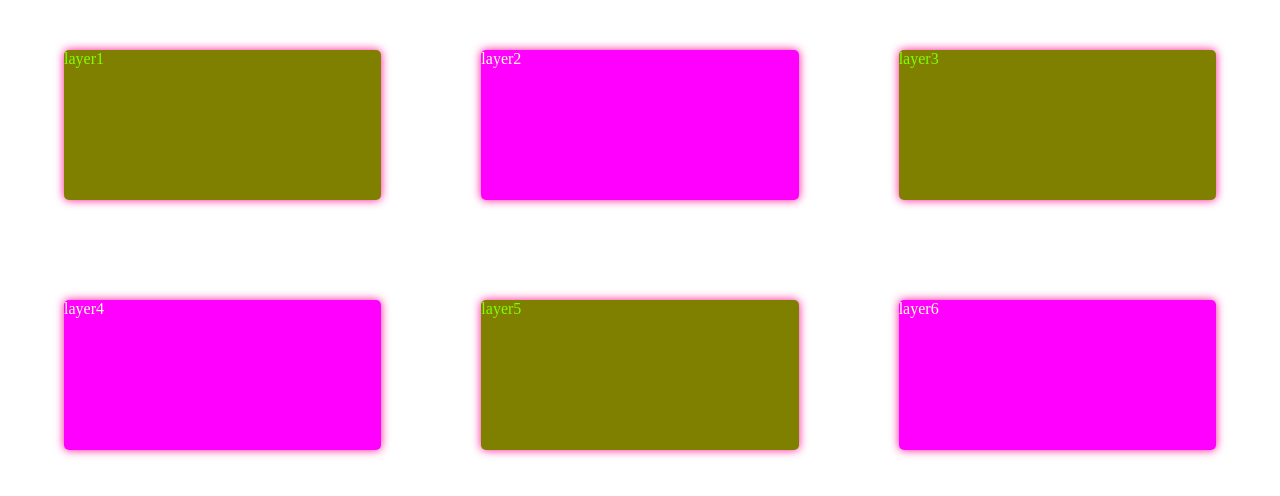
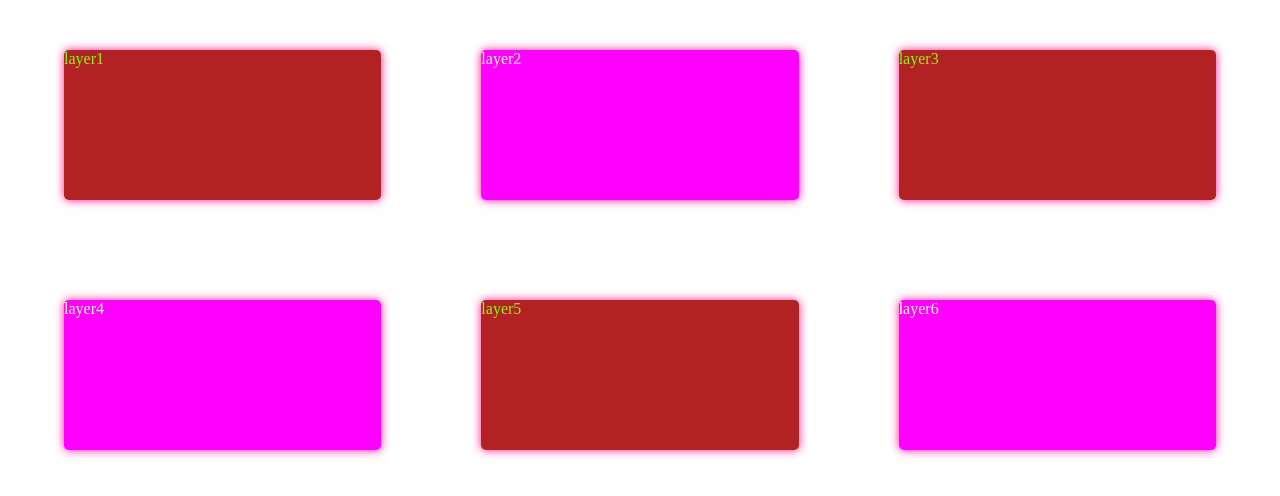
Before and after one commit to Yotaone/git-test-MA, a website: page index.html in a window 1280 px wide. Drawn offline with Linux system fonts and the light colour scheme.

Commit message:
modified bg color

```diff
--- a/css/style.scss
+++ b/css/style.scss
@@ -24,7 +24,7 @@ body {
 		box-shadow: 0 0 10px deeppink;
 
 		&:nth-child(odd) {
-			background-color: olive;
+			background-color: firebrick;
 			color: chartreuse;
 		}
 
```
Also changed, not shown: css/style.css.
